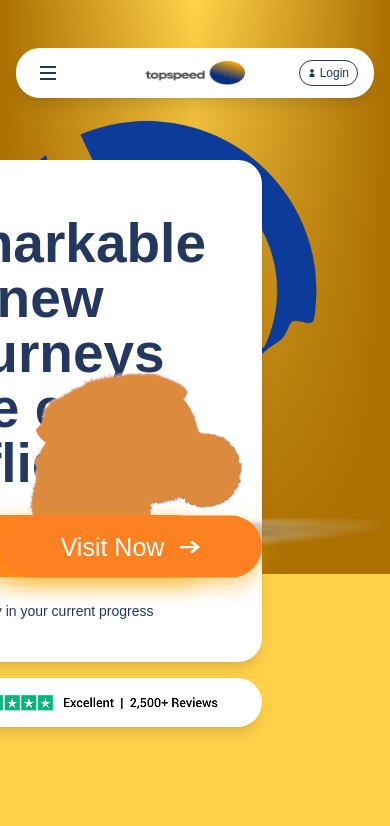
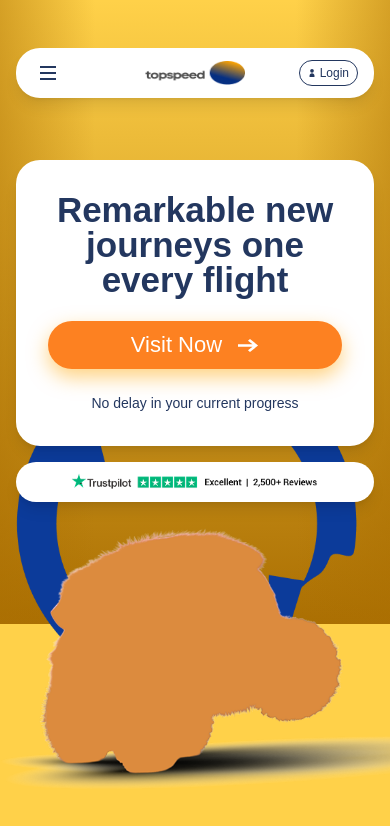
Before and after one commit to jayrold/frontend-coding-assessment, a Next.js app: page / in a window 390 px wide. Shown: the top 826 px of the page. Built offline with nearby package versions, Linux system fonts and the light colour scheme.

Commit message:
fix(hero): Fix responsive

```diff
--- a/src/app/components/hero/background.tsx
+++ b/src/app/components/hero/background.tsx
@@ -3,10 +3,10 @@ import Image from "next/image";
 
 export default function Background(): ReactElement {
   return (
-    <div className="absolute left-0 top-0 h-[35.875rem] w-full bg-gradient-to-t from-[#AB6F02] to-transparent">
-      <div className="w-full h-full relative">
-        <div className="w-48 h-full z-[1] absolute left-0 top-0 bg-gradient-to-r from-[#AB6F02] to-transparent" />
-        <div className="w-48 h-full z-[1] absolute right-0 top-0 bg-gradient-to-l from-[#AB6F02] to-transparent" />
+    <div className="absolute left-0 top-0 h-[39rem]  sm:h-[35.875rem] w-full bg-gradient-to-t from-[#AB6F02] to-transparent">
+      <div className="w-full h-full relative overflow-hidden">
+        <div className="w-48 h-full z-[1] absolute -left-1/4 md:left-0 top-0 bg-gradient-to-r from-[#AB6F02] to-transparent" />
+        <div className="w-48 h-full z-[1] absolute -right-1/4 md:right-0 top-0 bg-gradient-to-l from-[#AB6F02] to-transparent" />
         <Image src="/plain-1.png" width={120} height={126} alt="Plain" className="hidden md:block absolute top-40 right-0 z-0" />
         <Image src="/plain-2.png" width={203} height={129} alt="Plain" className="hidden md:block absolute bottom-24 right-0 z-0" />
         <Image src="/plain-3.png" width={160} height={126} alt="Plain" className="hidden md:block absolute bottom-24 left-0 z-0" />
--- a/src/app/components/hero/card-button.tsx
+++ b/src/app/components/hero/card-button.tsx
@@ -6,7 +6,7 @@ export default function CardButton( {className}: {className?: string} ): ReactEl
     return (
       <Button
       onClick={() => console.log("Harold Jayson Caminero")}
-      className={cn("text-lg justify-center flex gap-4 items-center w-full max-w-[23.8125rem] mx-auto", className)}
+      className={cn("text-md md:text-lg justify-center flex gap-4 items-center w-full md:max-w-[23.8125rem] mx-auto", className)}
   >
       Visit Now <svg width="21" height="13" viewBox="0 0 21 13" fill="none" xmlns="http://www.w3.org/2000/svg">
   <path d="M12.0033 -1.52087e-06L9.97814 1.6518L14.5347 5.33003L1.60868e-05 5.33003L1.5836e-05 7.64595L14.5347 7.64595L9.97814 11.3242L12.0033 12.976L20.0407 6.48799L12.0033 -1.52087e-06Z" fill="currentColor"/>
--- a/src/app/components/hero/card.tsx
+++ b/src/app/components/hero/card.tsx
@@ -4,14 +4,14 @@ import Image from "next/image";
 
 export default function HeroCard(): ReactElement {
   return (
-    <div className="max-w-[33rem] mr-28 flex flex-col gap-4 relative z-[1]">
-      <div className="bg-white rounded-3xl shadow-lg p-14 pb-10 flex flex-col gap-6">
-          <h1 className="text-xl text-center font-[700]">Remarkable new journeys one every flight</h1>
+    <div className="max-w-[33rem] custom:mr-28 flex flex-col gap-4 relative z-[1]">
+      <div className="bg-white rounded-3xl shadow-lg p-8 md:p-14 md:pb-10 flex flex-col gap-6">
+          <h1 className="text-xl sm:text-2xl text-center font-[700]">Remarkable new journeys one every flight</h1>
           <CardButton />
           <p className="text-sm text-center">No delay in your current progress</p>
       </div>
       <div className="flex justify-center items-center bg-white rounded-full shadow-lg py-2 shadow-lg">
-          <Image src="/press.png" width={352} height={33} alt="Rating" />
+          <Image src="/press.png" width={352} height={33} className="h-6 md:h-8 w-auto" alt="Rating" />
       </div>
     </div>
   );
--- a/src/app/components/hero/cloud.tsx
+++ b/src/app/components/hero/cloud.tsx
@@ -4,10 +4,16 @@ import CardButton from "./card-button";
 
 export default function Cloud(): ReactElement {
   return (
-    <div className="absolute -bottom-[4.5rem] left-0 w-full h-[26.8125rem] z-[2]">
-      <div className="w-full h-full relative flex justify-end">
-        <Image src="/cloud.png" width={901} height={429} alt="Cloud" className="absolute top-0 left-0" />
-        <div className="max-w-[33rem] w-full mr-32 flex justify-end" >
+    <div className="absolute translate-y-[4.9rem] md:translate-y-0 -bottom-3/4 custom:-bottom-[4.5rem] left-0 w-full h-[26.8125rem] z-[0] custom:z-[2]">
+      <div className="w-full h-full relative custom:flex justify-end">
+        <Image
+          src="/cloud.png"
+          width={901}
+          height={429}
+          alt="Cloud"
+          className="absolute top-0 left-0 min-w-[550px] min-h-[260px] sm:min-w-[901px] sm:min-h-[429px]"
+        />
+        <div className="max-w-[33rem] w-full mr-32 hidden custom:flex justify-end" >
           <CardButton className="translate-y-[9.1rem]"/>
         </div>
       </div>
--- a/src/app/components/hero/index.tsx
+++ b/src/app/components/hero/index.tsx
@@ -9,11 +9,10 @@ import Cloud from "./cloud";
 
 export default function Hero(): ReactElement {
     return (
-        <section className="h-screen bg-yellow text-blue">
+        <section className="h-screen bg-yellow text-blue overflow-hidden">
             <Background />
-
-            <Container className="relative z-10 pt-40 w-full flex justify-end">
-                <Image src="/recycle.png" width={573} height={573} alt="Recycle" className="absolute top-24 -left-12 z-0" />
+            <Container className="relative z-10 pt-40 w-full flex justify-center custom:justify-end">
+                <Image src="/recycle.png" width={573} height={573} alt="Recycle" className="translate-x-10 sm:translate-x-0 -translate-y-12 sm:translate-y-0 min-w-[180px] min-h-[180px] sm:min-w-[573px] sm:min-h-[573px] absolute top-3/4 custom:top-24 -left-12 z-0" />
                 <HeroCard />
                 <Cloud />
             </Container>
--- a/src/app/components/ui/button.tsx
+++ b/src/app/components/ui/button.tsx
@@ -13,7 +13,7 @@ export default function Button({
   return (
     <button
       type="button"
-      className={cn("bg-bright-orange text-white h-[3.875rem] px-8 py-4 rounded-full shadow-[0_8px_20px_0_rgba(255,165,0,0.5)] hover:shadow-[0_12px_28px_0_rgba(255,165,0,0.6)] transition-shadow", className)}
+      className={cn("bg-bright-orange text-white h-12 md:h-[3.875rem] px-8 py-2 md:py-4 rounded-full shadow-[0_8px_20px_0_rgba(255,165,0,0.5)] hover:shadow-[0_12px_28px_0_rgba(255,165,0,0.6)] transition-shadow", className)}
       {...props}
     >
       {children}
--- a/tailwind.config.js
+++ b/tailwind.config.js
@@ -6,6 +6,14 @@ module.exports = {
     './src/app/**/*.{js,ts,jsx,tsx,mdx}',
   ],
   theme: {
+    screens: {
+      '2xl': '1400px',
+      'xl': '1200px',
+      'custom': '1100px',
+      'lg': '1024px',
+      'md': '768px',
+      'sm': '480px',
+    },
     extend: {
       colors: {
         blue: "#23375F",
@@ -16,7 +24,12 @@ module.exports = {
         white: "#FFFFFF",
       },
       fontSize: {
-        'xl': ['3.4375rem', {
+
+        '2xl': ['3.4375rem', {
+          lineHeight: '100%',
+          letterSpacing: '-3%',
+        }],
+        'xl': ['2.1875rem', {
           lineHeight: '100%',
           letterSpacing: '-3%',
         }],
@@ -24,7 +37,7 @@ module.exports = {
           lineHeight: '100%',
           letterSpacing: '0%',
         }],
-        'md': ['1.25rem', {
+        'md': ['1.375rem', {
           lineHeight: '100%',
           letterSpacing: '0%',
         }],
```
